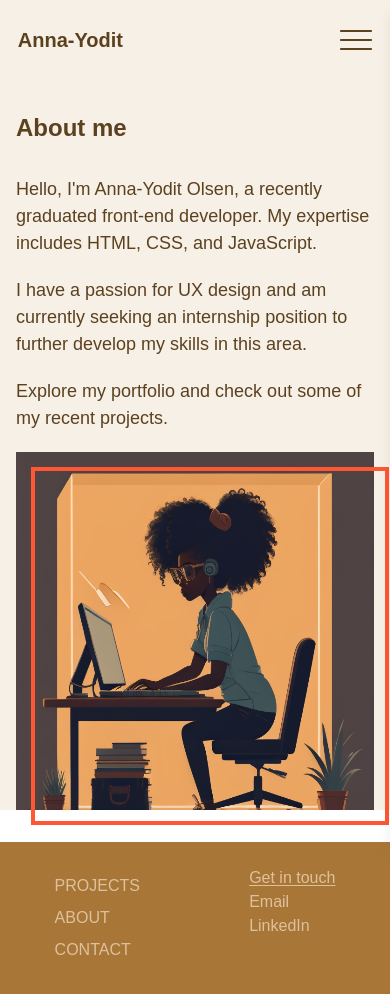
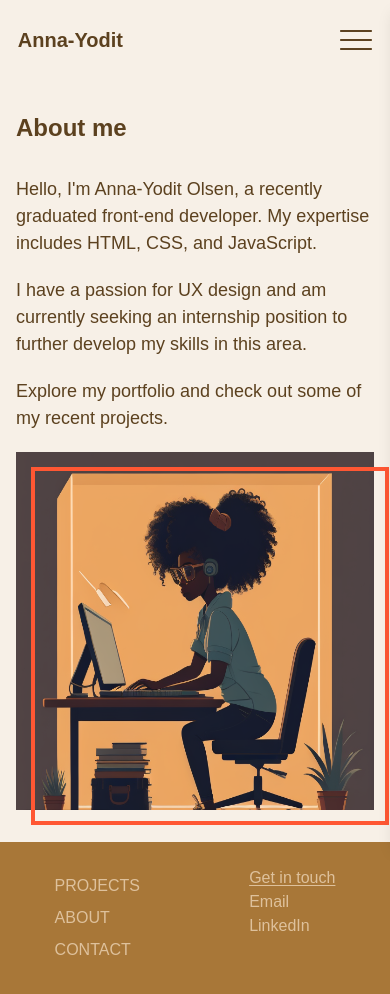
Before and after one commit to AYOlsen/portfolio, a React (Create React App) app: page /about in a window 390 px wide. Shown: the top 994 px of the page. Built offline with nearby package versions, Linux system fonts and the light colour scheme.

Commit message:
Fix about page

```diff
--- a/src/Pages/about-page.jsx
+++ b/src/Pages/about-page.jsx
@@ -3,7 +3,7 @@ export default function AboutPage () {
     return (
       <>
         <section className="bg-background">
-          <div className='max-width mx-auto mb-8 md:py-32 md:flex md:justify-between px-4'>
+          <div className='max-width mx-auto pb-8 md:py-32 md:flex md:justify-between px-4'>
             <div className='md:w-2/5 text-brown-200 about-text'>
               <h2 className='pt-12 text-brown-200 mb-8 font-bold text-2xl md:text-3xl'>About me</h2>
               <p>
```
